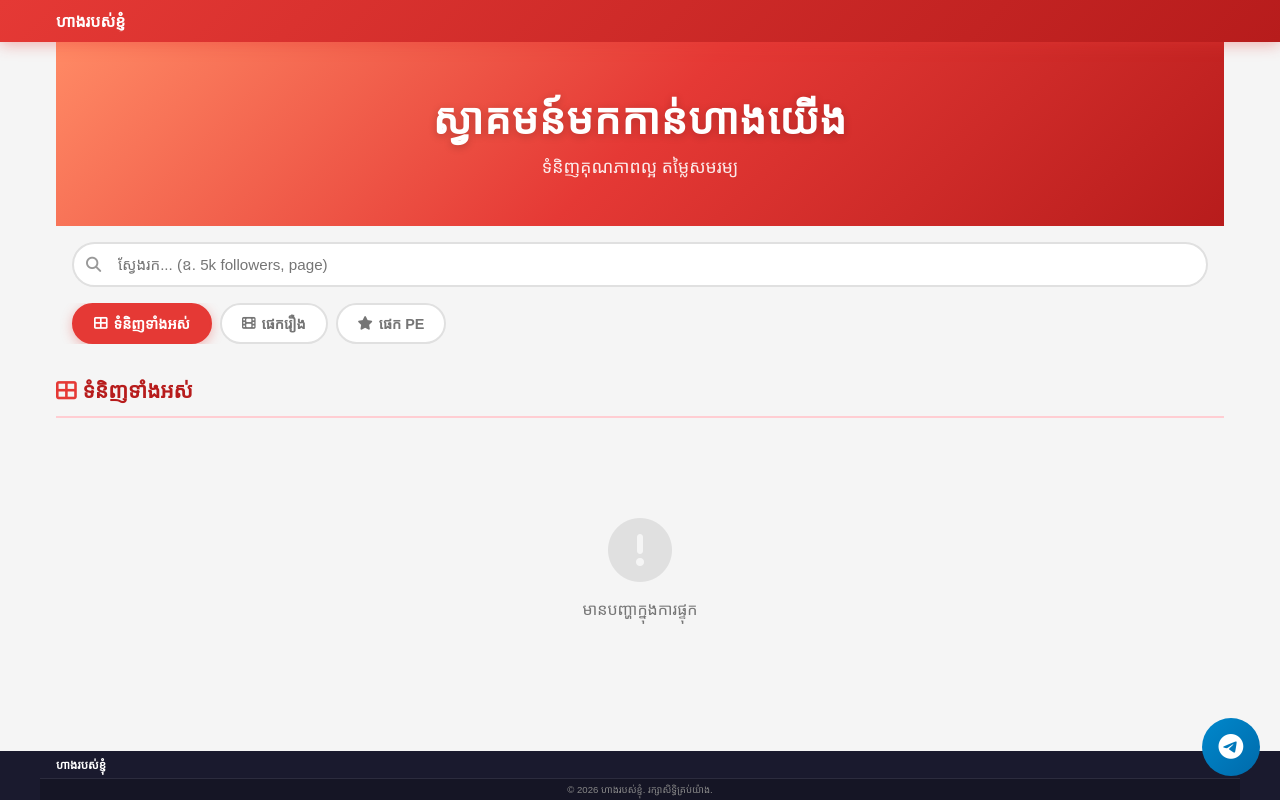
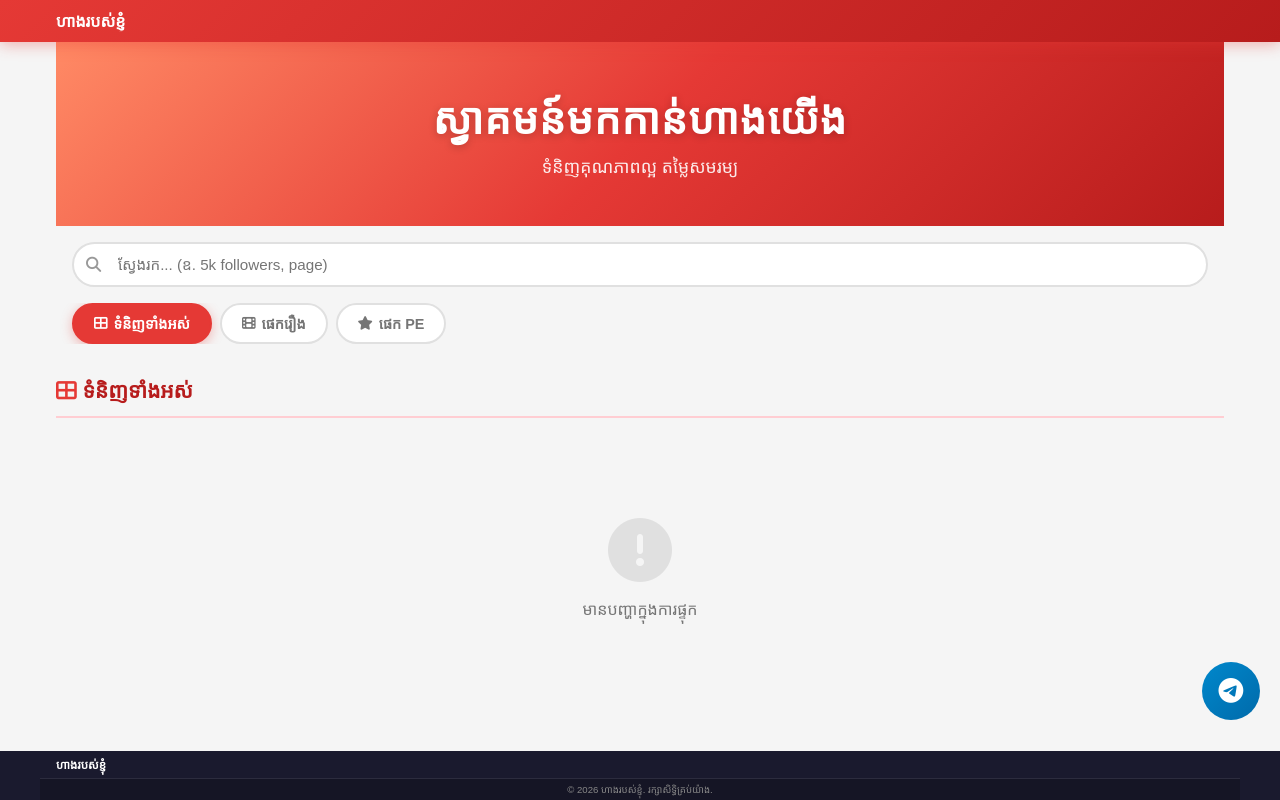
Before and after one commit to rintbs12-ship-it/shop-web, a website: page public/index.html in a window 1280 px wide. Drawn offline with Linux system fonts and the light colour scheme; no server answers.

Commit message:
auto: update $(date +%Y-%m-%d %H:%M:%S)

```diff
--- a/public/css/style.css
+++ b/public/css/style.css
@@ -1300,7 +1300,7 @@ body {
 /* ─── Floating Telegram ───────────────────────────────── */
 .float-telegram {
   position: fixed;
-  bottom: 24px;
+  bottom: 80px;
   right: 20px;
   width: 58px;
   height: 58px;
```
